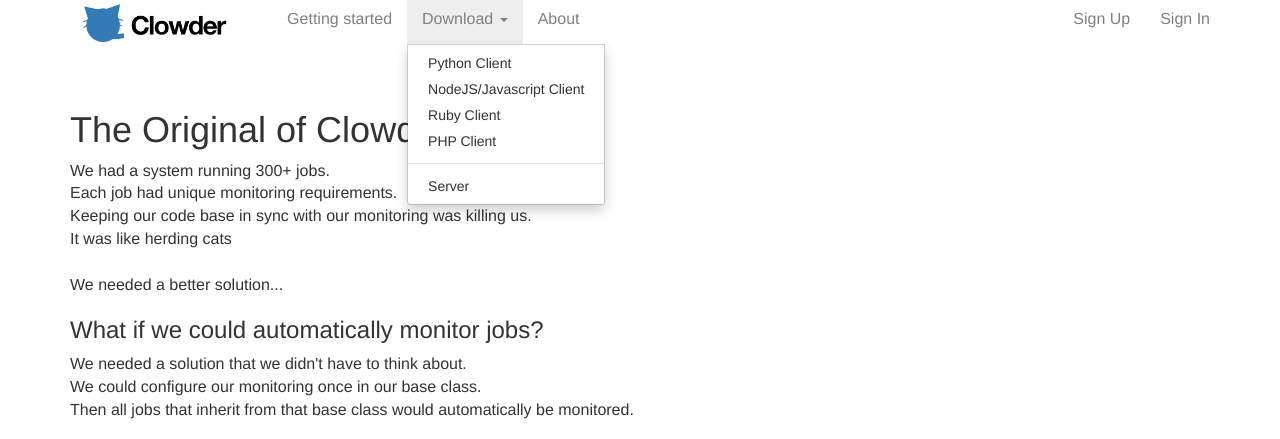
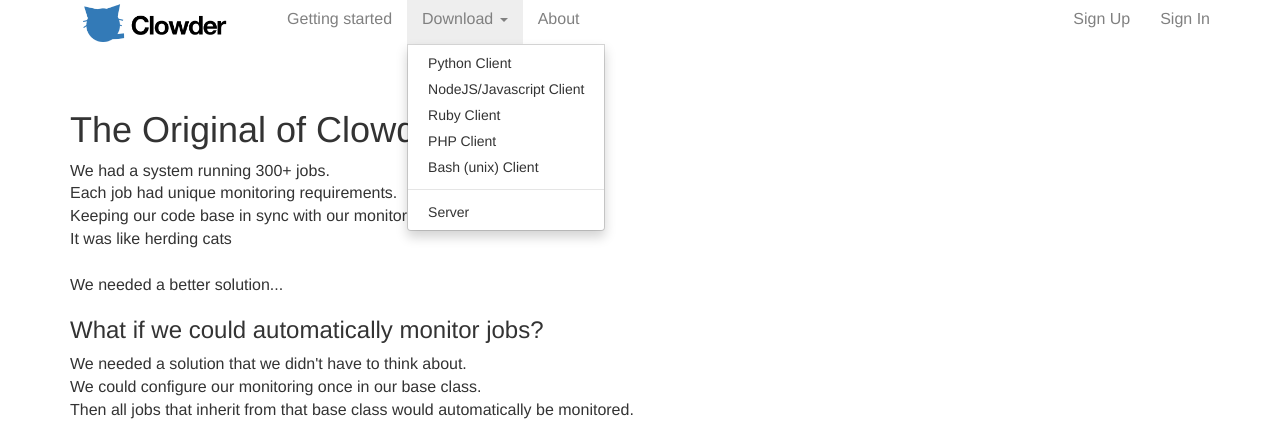
Before and after one commit to keithhackbarth/clowder_server, a Django app: page /about/ in a window 1280 px wide, after a click on "Download". Shown: the part 16-455 px from the top of the page. Run offline with Django 3.2, Linux system fonts and the light colour scheme; some libraries are stand-ins or nearby versions.

Commit message:
BASH: Add link to bash script

```diff
--- a/clowder_product/templates/base.html
+++ b/clowder_product/templates/base.html
@@ -88,6 +88,7 @@
                     <li><a href="https://github.com/keithhackbarth/clowder_javascript_client/">NodeJS/Javascript Client</a></li>
                     <li><a href="https://github.com/etscrivner/clowder_ruby_client/">Ruby Client</a></li>
                     <li><a href="https://github.com/keithhackbarth/clowder_php_client/">PHP Client</a></li>
+                    <li><a href="https://github.com/etscrivner/send_clowder">Bash (unix) Client</a></li>
                     <li class="divider"></li>
                     <li><a href="https://github.com/keithhackbarth/clowder_server">Server</a></li>
                 </ul>
```
